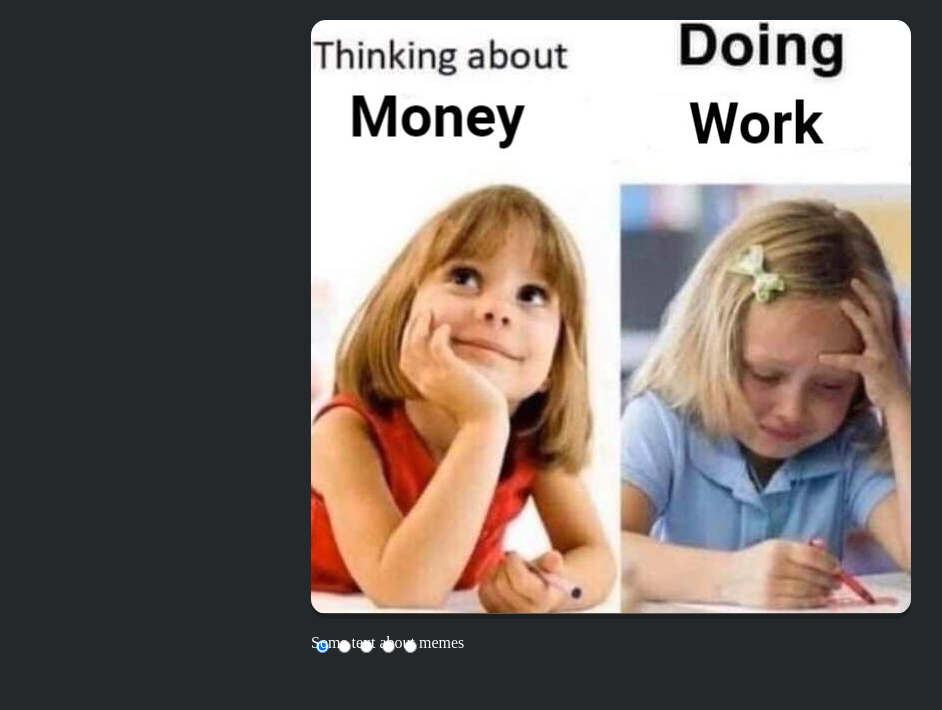
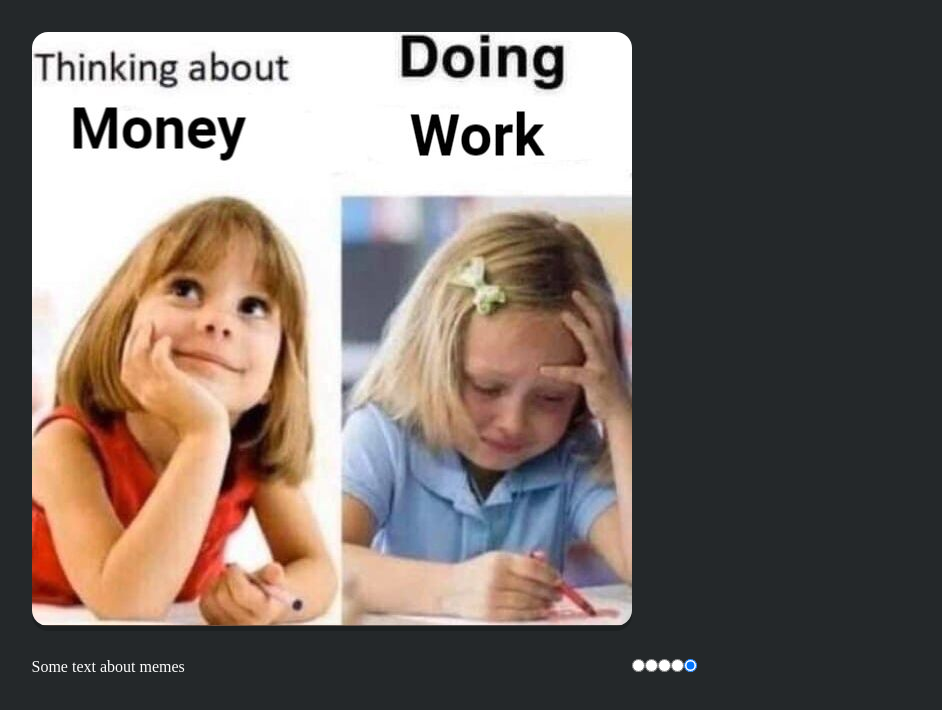
Before and after one commit to AstasiaG/cssMemeSlider, a plain HTML site: page cssMemeSlider/index.html in a window 1280 px wide. Shown: the whole page, without its empty margins (276-1218 px from the left). Drawn offline with Linux system fonts and the light colour scheme.

Commit message:
feat: add slider (Sun, Sep 17, 2023 6:08:34 PM)

```diff
--- a/cssMemeSlider/index.html
+++ b/cssMemeSlider/index.html
@@ -8,12 +8,13 @@
 </head>
 <body>
   <div class="slider">
-    <div class="dots">
+    <div class="slider__content">
       <input class="nav__dot" id="dot1" type="radio" name="images" checked>
       <input class="nav__dot" id="dot2" type="radio" name="images">
       <input class="nav__dot" id="dot3" type="radio" name="images">
       <input class="nav__dot" id="dot4" type="radio" name="images">
       <input class="nav__dot" id="dot5" type="radio" name="images">
+
 
       <div class="content" id="meme1">
         <img class="image" src="./images/mem.jpg" alt="">
@@ -36,7 +37,6 @@
         <span class="meme__text">Some text about memes</span>
       </div>
     </div>
-
   </div>
 </body>
 </html>
--- a/cssMemeSlider/style.css
+++ b/cssMemeSlider/style.css
@@ -11,35 +11,44 @@ body {
   display: flex;
   justify-content: center;
   align-items: flex-end;
-  padding: 20px;
+  padding: 2rem;
   margin: 0 auto;
 }
 
+.dots {
+  display: flex;
+  justify-content: space-between;
+}
+
 .image {
-  border-radius: 15px;
+  width: 100%;
+  border-radius: 1rem;
   box-shadow: 0px 5px 0px 0px rgba(28, 31, 32, 0.85);
 }
 
 .content {
-  height: 650px;
-  position: absolute;
-  top: 20px;
   display: none;
   flex-direction: column;
-  gap: 20px;
+  gap: 2rem;
+}
+
+.slider__content {
+  display: flex;
+  flex-direction: row-reverse;
+  align-items: last baseline;
 }
 
 .meme__text {
   color: white;
 }
 
-.nav__dot {
-  margin-top: 620px;
-  margin-left: 5px;
+input {
+  cursor: pointer;
 }
 
-.dots #dot1:checked ~ .content#meme1,
-.dots #dot2:checked ~ .content#meme2,
+
+#dot1:checked ~ .content#meme1,
+.dots #dot2:checked .content#meme2,
 .dots #dot3:checked ~ .content#meme3,
 .dots #dot4:checked ~ .content#meme4,
 .dots #dot5:checked ~ .content#meme5 {
```
